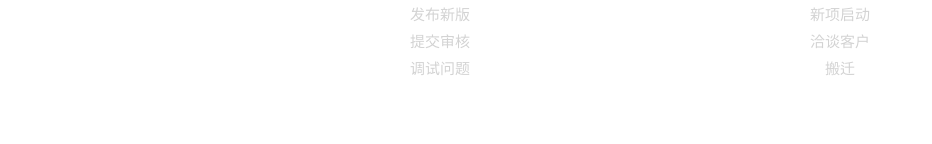
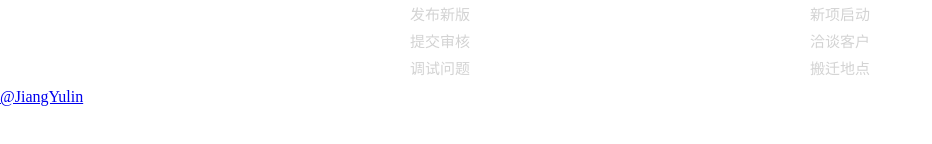
Before and after one commit to huang-almanac/huang-almanac.github.io, a plain HTML site: page index.html in a window 1280 px wide. Shown: the part 452-596 px from the top of the page, without its empty margins (0-932 px from the left). Drawn offline with Linux system fonts and the light colour scheme.

Commit message:
modified:   index.html

```diff
--- a/index.html
+++ b/index.html
@@ -31,11 +31,16 @@
 						<li>公司聚餐</li>
 						<li>新项启动</li>
 						<li>洽谈客户</li>
-						<li>搬迁</li>
+						<li>搬迁地点</li>
 					</ul>
 					<div style="clear:both">
 					</div>
 				</div>
 			</div>
+			<footer>
+				<p class="copyright">
+					<a href="http://jiangyulin.github.io">@JiangYulin</a>
+				</p>
+			</footer>
 		</body>
 </html>
```
